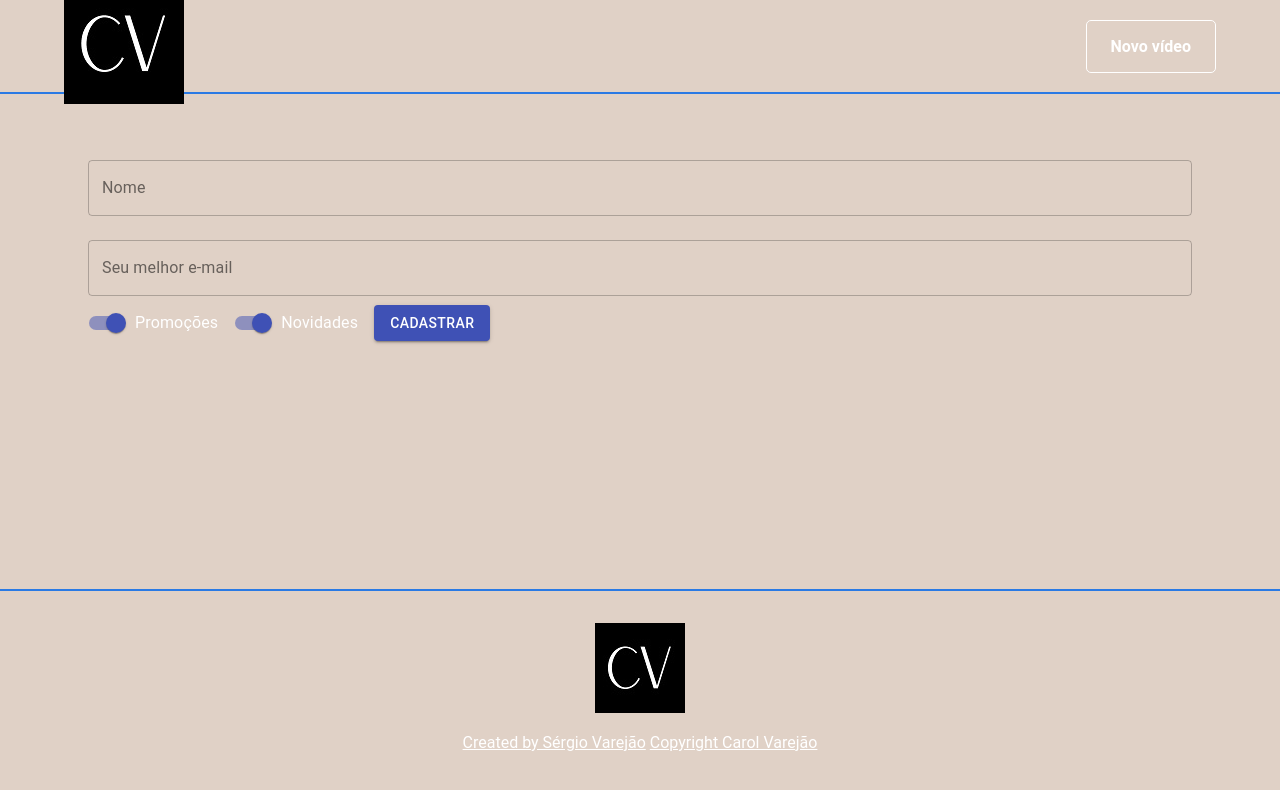
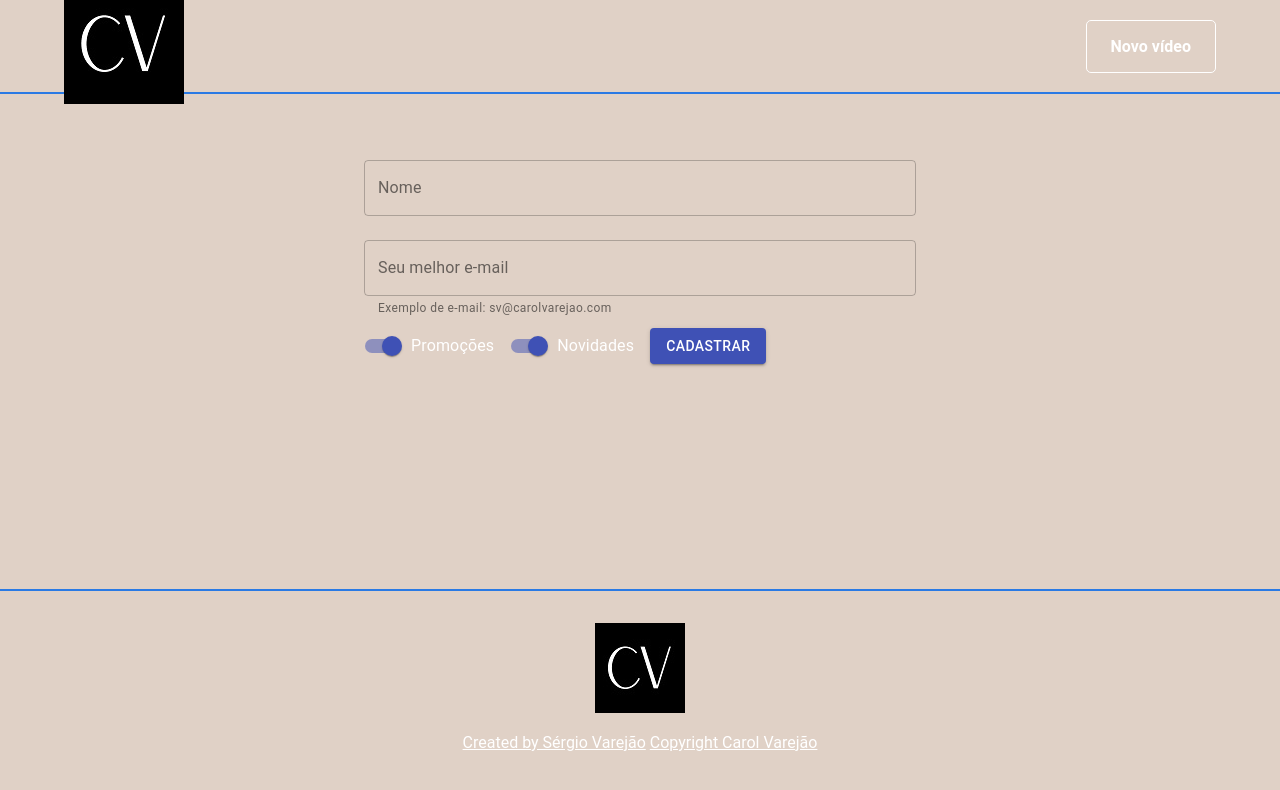
Before and after one commit to varejaosergio/carolVarejao, a React (Create React App) app: page / in a window 1280 px wide. Shown: the top 790 px of the page. Built offline with nearby package versions, Linux system fonts and the light colour scheme.

Commit message:
validar e-mail

```diff
--- a/package.json
+++ b/package.json
@@ -13,6 +13,7 @@
     "react-router-dom": "^5.2.0",
     "react-scripts": "4.0.0",
     "styled-components": "^5.2.1",
+    "validator": "^13.1.17",
     "web-vitals": "^0.2.4"
   },
   "scripts": {
--- a/src/App.js
+++ b/src/App.js
@@ -8,7 +8,7 @@ class App extends Component {
     return (
       <PageDefault>
 
-        <Container>
+        <Container component="article" maxWidth="sm">
           <Form onSubmit={onSubmitForm} />
         </Container>
 
--- a/src/components/Form/Form.jsx
+++ b/src/components/Form/Form.jsx
@@ -1,5 +1,8 @@
 import React, { useState } from "react";
 import { TextField, Button, Switch, FormControlLabel } from "@material-ui/core";
+
+
+
 
 function Form({onSubmit}) {
   const [nome, setNome] = useState("");
@@ -31,6 +34,8 @@ function Form({onSubmit}) {
         onChange={(event) => {
           setEmail(event.target.value);
         }}
+
+        helperText="Exemplo de e-mail: sv@carolvarejao.com"
         id="Email"
         label="Seu melhor e-mail"
         variant="outlined"
```
Also changed, not shown: 1 other file (tests, documents, lock files or other folders).
